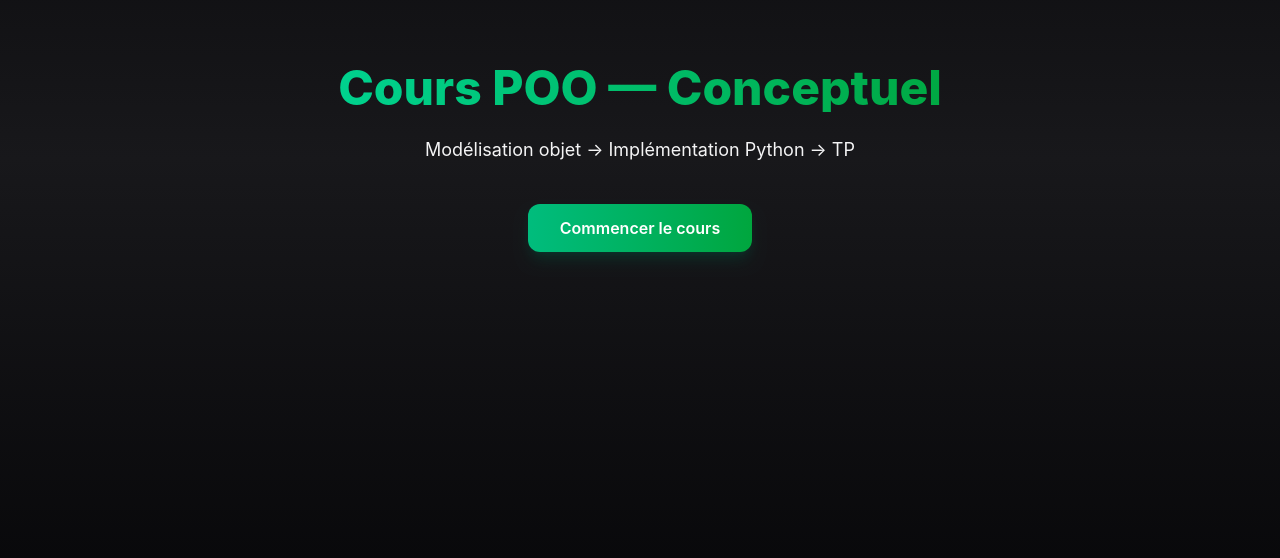
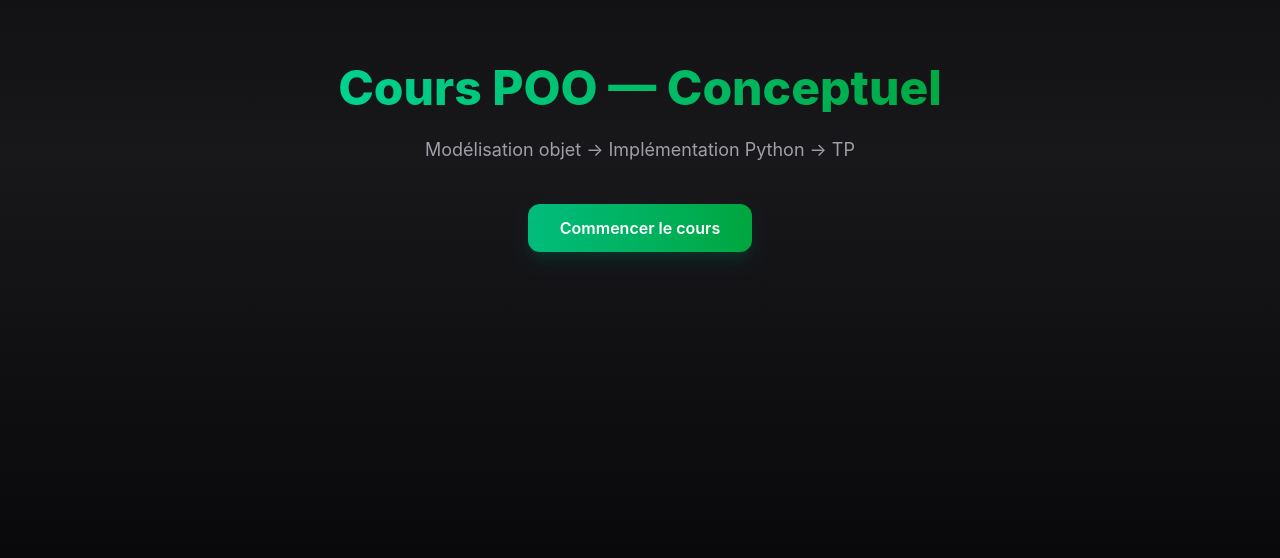
Before and after one commit to IsmailMarkhi/Poo, a React (Vite) app: page / in a window 1280 px wide. Shown: the part 242-800 px from the top of the page. Built offline with nearby package versions, Linux system fonts and the light colour scheme.

Commit message:
new commit: ui optimize

```diff
--- a/src/pages/Accueil.jsx
+++ b/src/pages/Accueil.jsx
@@ -18,7 +18,7 @@ export default function Accueil() {
 
         {/* Subtitle */}
         <p className="
-          text-znc-400 mb-10
+          text-zinc-400 mb-10
           text-sm sm:text-base md:text-lg
         ">
           Modélisation objet → Implémentation Python → TP
```
